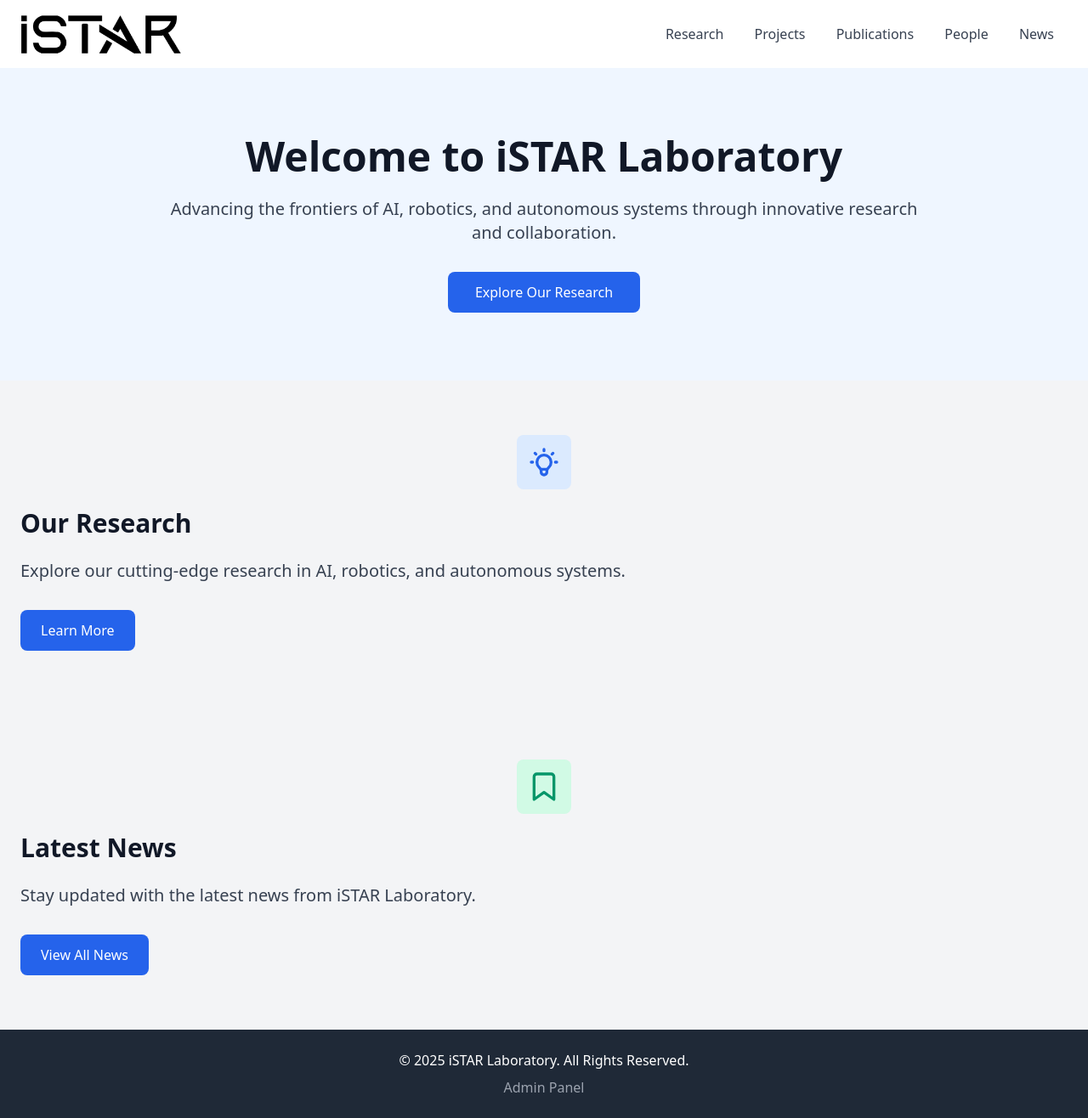
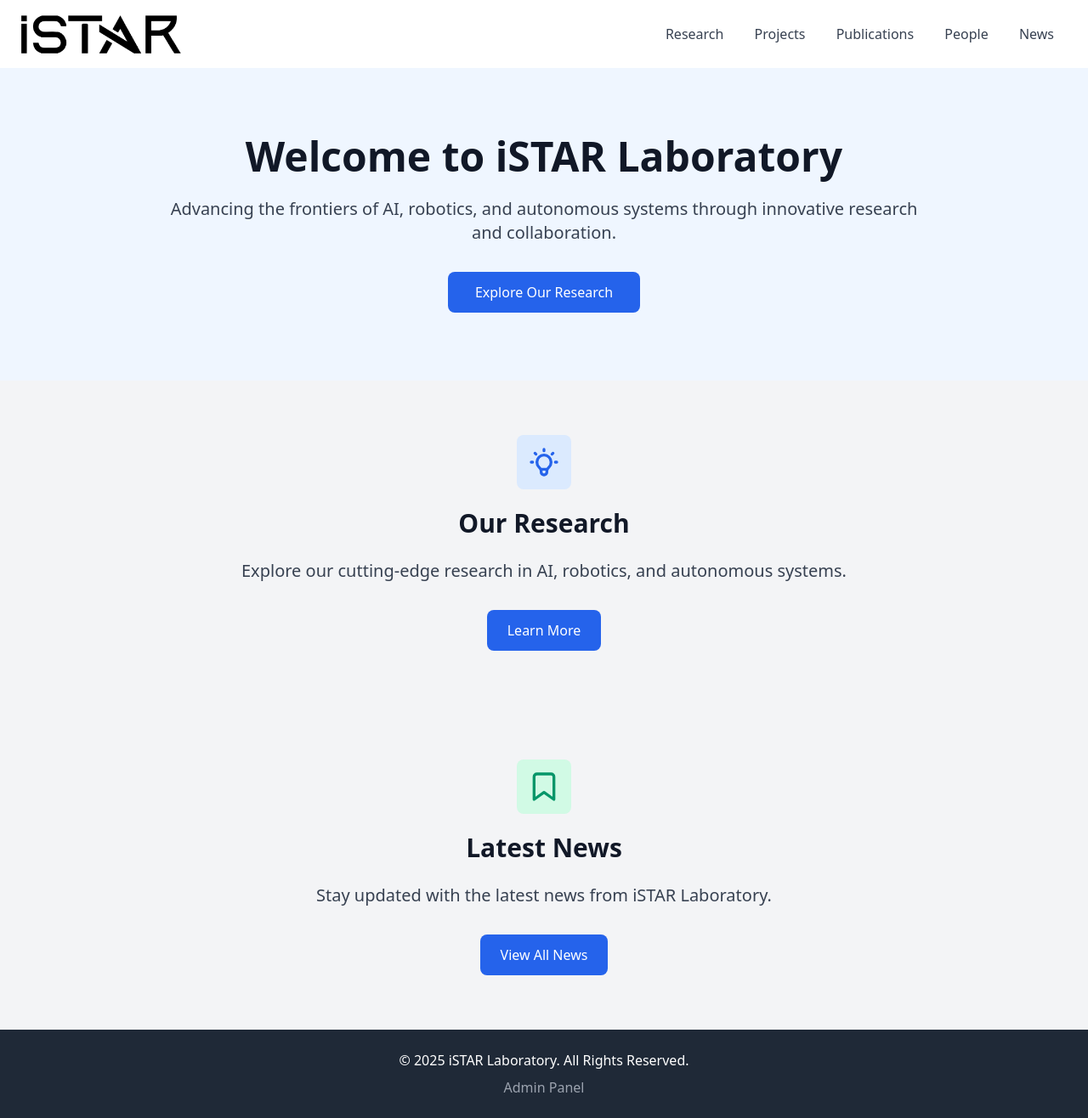
Before and after one commit to Sath440/iSTAR-Website, a Jekyll site: the page built from index.html, in a window 1280 px wide. Shown: the whole page at 85% size. Built offline with Jekyll 4.4.1, drawn with Linux system fonts in a browser that asks for light colours; nearby versions of some CDN libraries.

```diff
--- a/index.html
+++ b/index.html
@@ -37,13 +37,15 @@
             </svg>
         </div>
     </div>
-    <h2 class="text-3xl font-bold text-gray-900 mb-6" data-aos="fade-right">Our Research</h2>
-    <p class="text-xl text-gray-700 mb-8" data-aos="fade-up">
+    <h2 class="text-3xl font-bold text-gray-900 mb-6 text-center" data-aos="fade-right">Our Research</h2>
+    <p class="text-xl text-gray-700 mb-8 text-center" data-aos="fade-up">
         Explore our cutting-edge research in AI, robotics, and autonomous systems.
     </p>
+    <div class="text-center">
         <a href="{{ site.baseurl }}/research" class="inline-block bg-blue-600 text-white px-6 py-3 rounded-lg hover:bg-blue-700 transition-colors">
             Learn More
         </a>
+    </div>
 </section>
 
 <!-- News Section -->
@@ -57,11 +59,13 @@
             </svg>
         </div>
     </div>
-    <h2 class="text-3xl font-bold text-gray-900 mb-6" data-aos="fade-right">Latest News</h2>
-    <p class="text-xl text-gray-700 mb-8" data-aos="fade-up">
+    <h2 class="text-3xl font-bold text-gray-900 mb-6 text-center" data-aos="fade-right">Latest News</h2>
+    <p class="text-xl text-gray-700 mb-8 text-center" data-aos="fade-up">
         Stay updated with the latest news from iSTAR Laboratory.
     </p>
+    <div class="text-center">
         <a href="{{ site.baseurl }}/news" class="inline-block bg-blue-600 text-white px-6 py-3 rounded-lg hover:bg-blue-700 transition-colors">
             View All News
         </a>
+    </div>
 </section>
```
Lines whose indentation alone changed are shown as unchanged.
